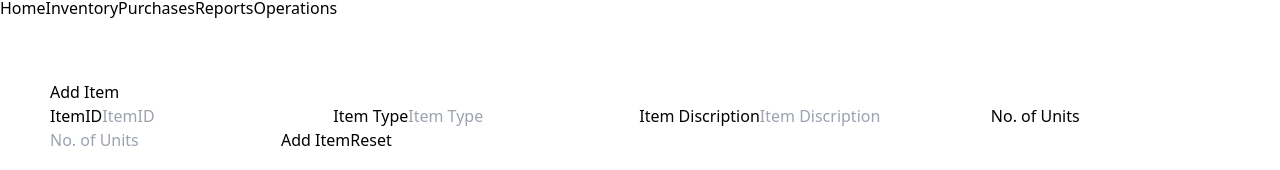
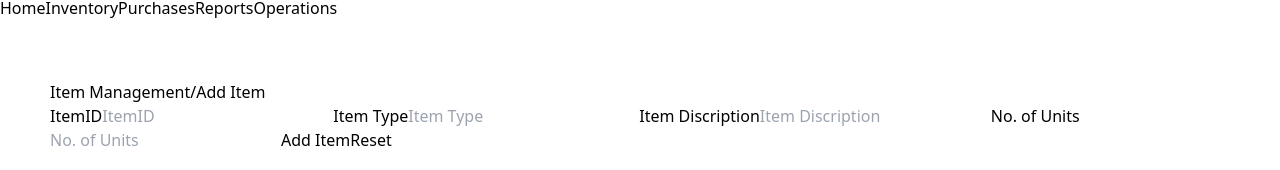
Before and after one commit to SahanUpendraAcedemic/ITP-Assignment, a React (Vite) app in the folder Item_Management/client/: page /Item_add in a window 1280 px wide. Shown: the part 546-716 px from the top of the page. Built offline with nearby package versions, Linux system fonts and the light colour scheme.

Commit message:
pre-update

```diff
--- a/Item_Management/client/src/pages/Item_add.jsx
+++ b/Item_Management/client/src/pages/Item_add.jsx
@@ -1,4 +1,5 @@
 import React from 'react'
+import { Link } from 'react-router-dom';
 import { useState } from 'react';
 
 export default function Item_add() {
@@ -39,7 +40,7 @@ export default function Item_add() {
   return (
     <div className='bg-sky-900 ml-72' style={{padding:50,alignItems:'center'}}>
       <div className='bg-slate-200 rounded-xl p-10 mt-10'>
-        <h1 className='font-semibold text-3xl'>Add Item</h1>
+        <h1 className='font-semibold text-3xl'><Link to={'/'} >Item Management</Link>/Add Item</h1>
         <form onSubmit={handleSubmit} className='items-start justify-normal p-3'>
 
         ItemID<input className='w-full rounded-md p-3 text-center'
--- a/Item_Management/client/src/pages/Item_main.jsx
+++ b/Item_Management/client/src/pages/Item_main.jsx
@@ -24,7 +24,6 @@ export default function Item_main() {
     setError(true); //if an error occurs set error true
   }};
   fetchItems(); //running async function to fetch data from api
-  searchItems(); //searching the items
 }, []);
 
 const SetItemDelete = async (id) => {
@@ -38,8 +37,8 @@ const SetItemDelete = async (id) => {
   }
 };
 
-const searchItems = AllItems.filter((item) =>
-  item.ItemType.toLowerCase().includes(search.toLowerCase()));
+/*const searchItems = AllItems.filter((item) =>
+  item.ItemType.toLowerCase().includes(search.toLowerCase()));*/
 
 //rendering all the items from the api
 const renderItems = (data) => {
```
